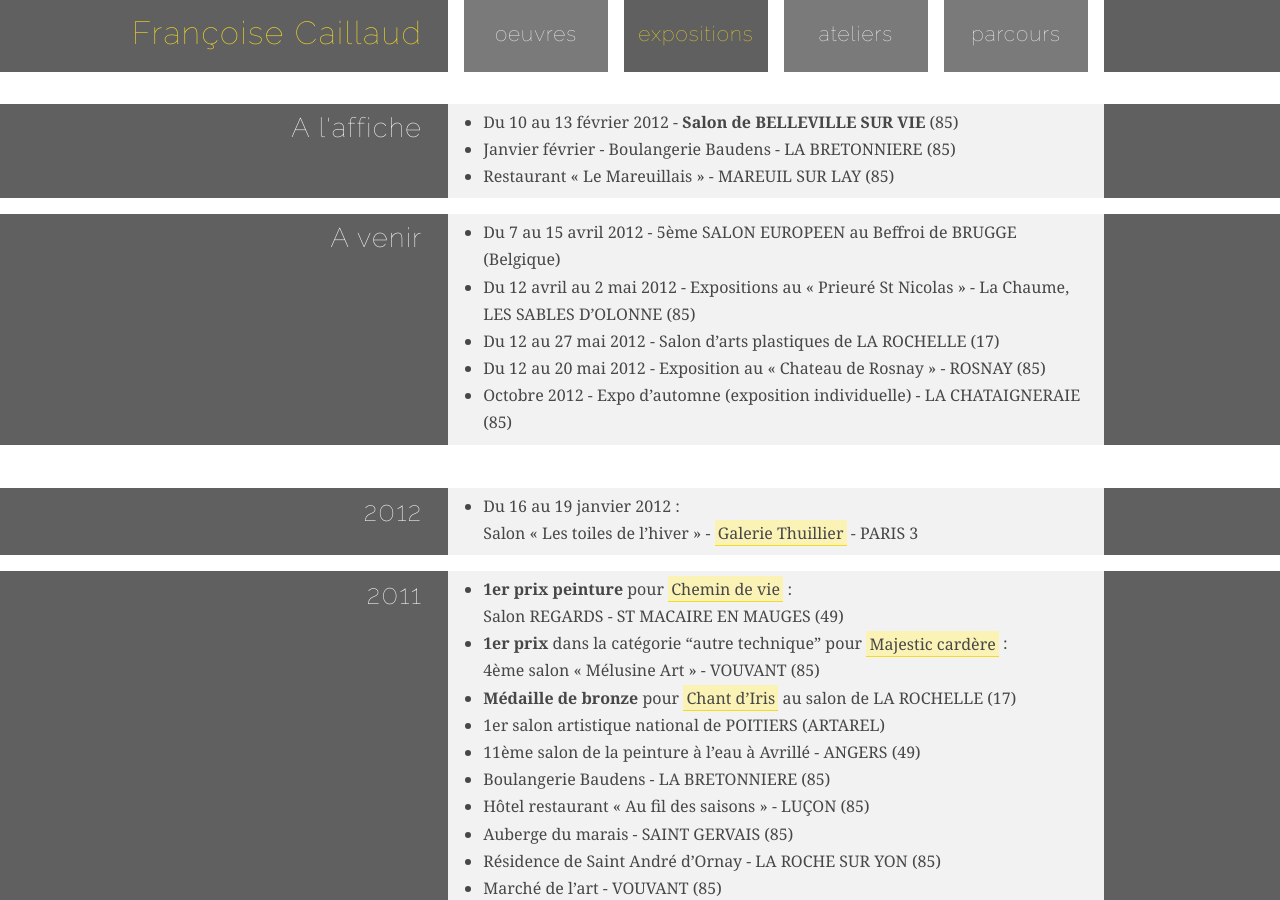
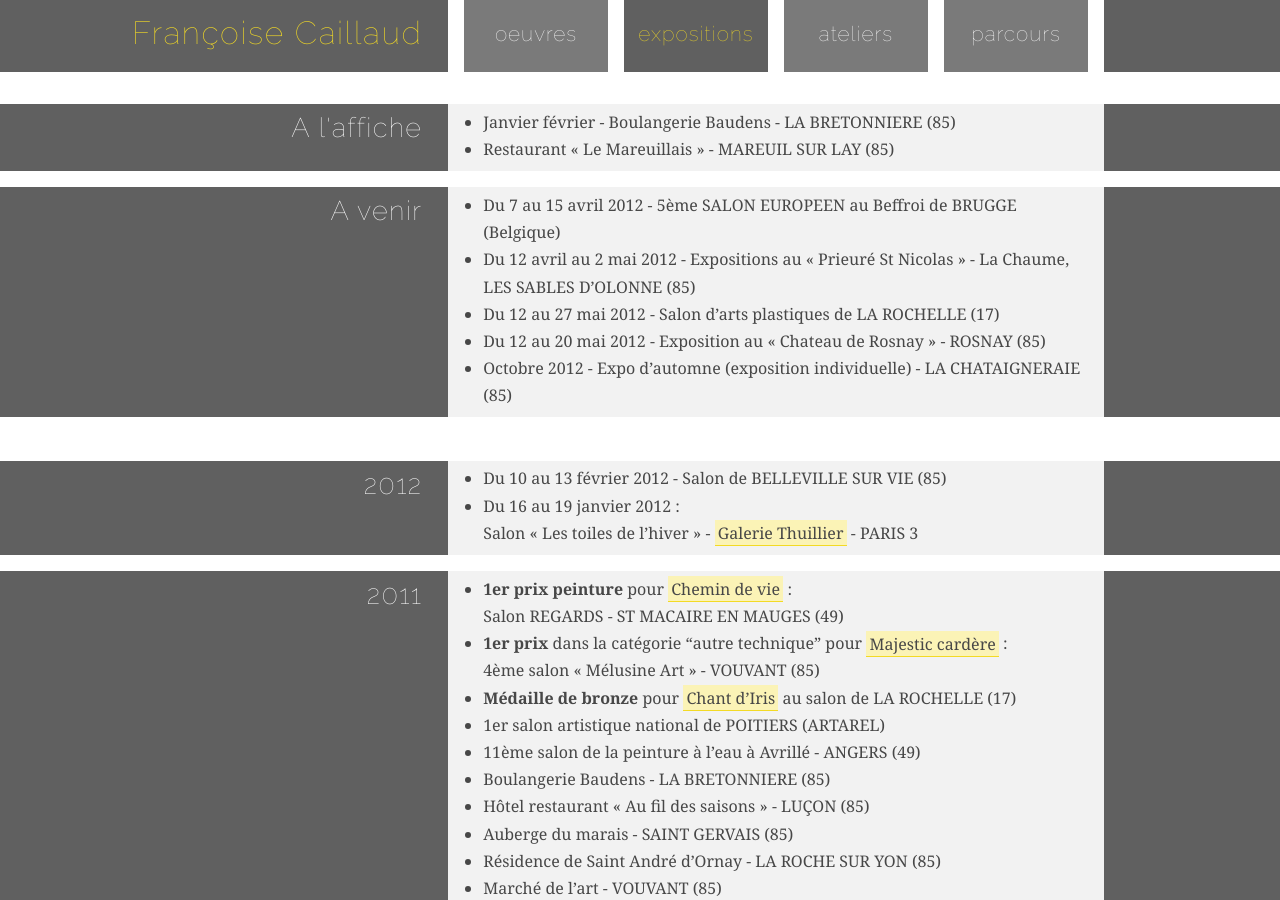
Before and after one commit to farnoux/fcaillaud.fr, a Jekyll site: the page built from expositions/index.html, in a window 1280 px wide and 900 px high. Built offline with Jekyll 4.4.1, drawn with Linux system fonts in a browser that asks for light colours; some of the changed lines change nothing that is shown.

Commit message:
Update expos.

```diff
--- a/_includes/expositions/2012.md
+++ b/_includes/expositions/2012.md
@@ -1 +1,2 @@
+* Du 10 au 13 février 2012 - Salon de BELLEVILLE SUR VIE (85)
 * Du 16 au 19 janvier 2012 : <br> Salon « Les toiles de l'hiver » - [Galerie Thuillier](http://galeriethuillier.free.fr) - PARIS 3
--- a/_includes/expositions/now.md
+++ b/_includes/expositions/now.md
@@ -1,4 +1,3 @@
 
-* Du 10 au 13 février 2012 - **Salon de BELLEVILLE SUR VIE** (85)
 * Janvier février - Boulangerie Baudens - LA BRETONNIERE (85)
 * Restaurant « Le Mareuillais » - MAREUIL SUR LAY (85)
```
